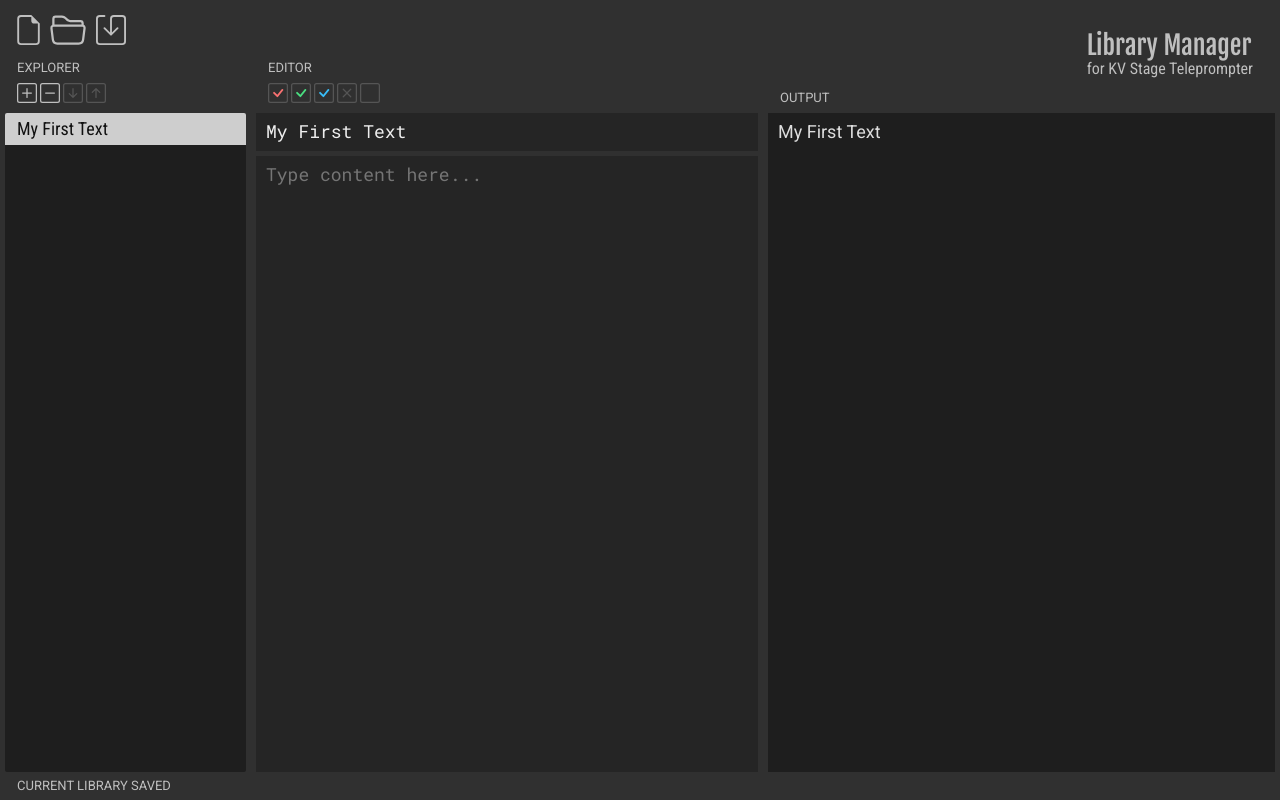
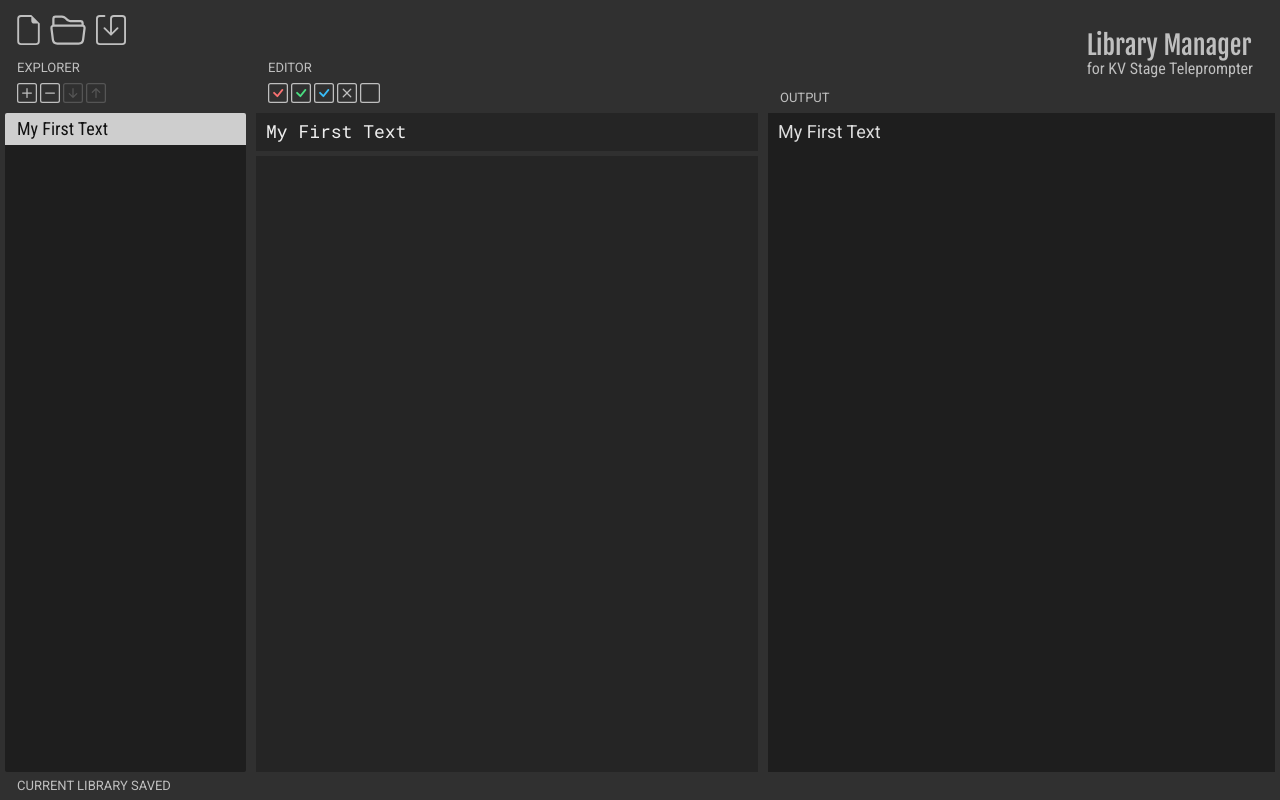
Before and after one commit to 30isnottoolate/teleprompter-library-manager, a React app: page / in a window 1280 px wide. Built offline with nearby package versions, Linux system fonts and the light colour scheme.

Commit message:
Import and add BetterEditor

```diff
--- a/src/components/App.tsx
+++ b/src/components/App.tsx
@@ -3,7 +3,7 @@ import './App.css';
 import typeSafeProp from '../utilities/typeSafeProp';
 import Menu from './Menu';
 import Explorer from './Explorer';
-import Editor from './Editor';
+import BetterEditor from './BetterEditor';
 import Output from './Output';
 import NewOpenDialog from './NewOpenDialog';
 import ErrorDialog from './ErrorDialog';
@@ -115,7 +115,7 @@ const App: React.FC = () => {
                     setSelectedText={setSelectedText}
                     setFileModified={setFileModified}
                 />
-                <Editor
+                <BetterEditor
                     library={library}
                     setLibrary={setLibrary}
                     selectedText={selectedText}
```
